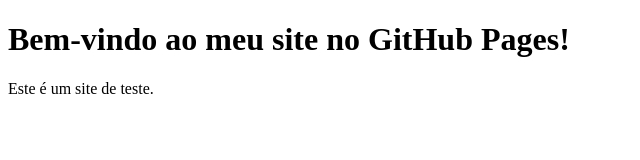
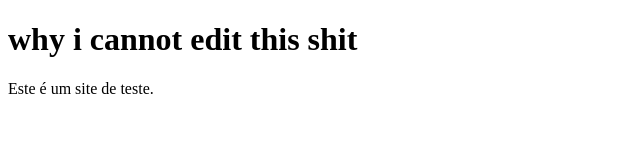
Before and after one commit to Dutfull/andresobral, a plain HTML site: page index.html in a window 1280 px wide. Shown: the whole page, without its empty margins (0-640 px from the left). Drawn offline with Linux system fonts and the light colour scheme.

Commit message:
Update index.html

```diff
--- a/index.html
+++ b/index.html
@@ -4,7 +4,7 @@
   <title>Meu Site no GitHub Pages</title>
 </head>
 <body>
-  <h1>Bem-vindo ao meu site no GitHub Pages!</h1>
+  <h1>why i cannot edit this shit</h1>
   <p>Este é um site de teste.</p>
 </body>
 </html>
```
